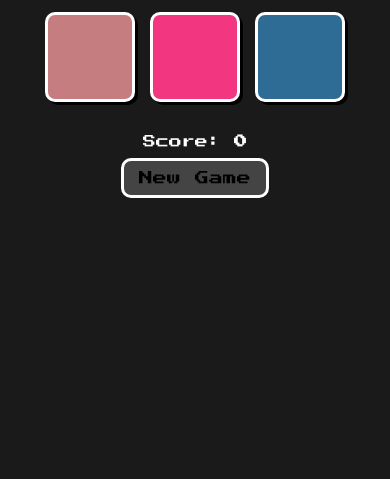
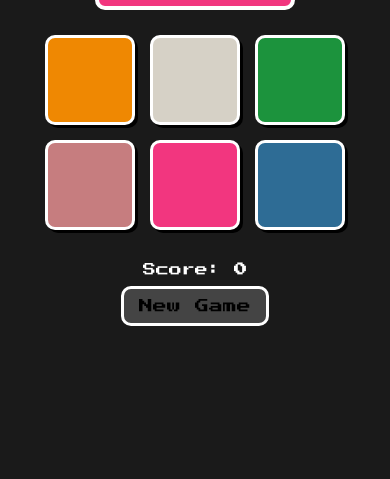
Before and after one commit to aminahh02/coloredgame, a plain HTML site: page index.html in a window 390 px wide. Shown: the part 365-844 px from the top of the page. Drawn offline with Linux system fonts and the light colour scheme.

Commit message:
New game button and media query

```diff
--- a/index.css
+++ b/index.css
@@ -122,15 +122,15 @@ button:active {
 @media screen and (max-width: 480px) {
     body {
         display: flex;
-        justify-content: center;
-        align-items: center;
-        height: 100vh;
-        min-height: 100vh; /* Ensures full height */
+    flex-direction: column;
+    justify-content: center;
+    align-items: center;
+    height: 100vh;
     }
 
     .container {
         width: 100%;
-        height: 100vh;
+        max-height: 100vh;
         padding: 15px;
     }
 
```
